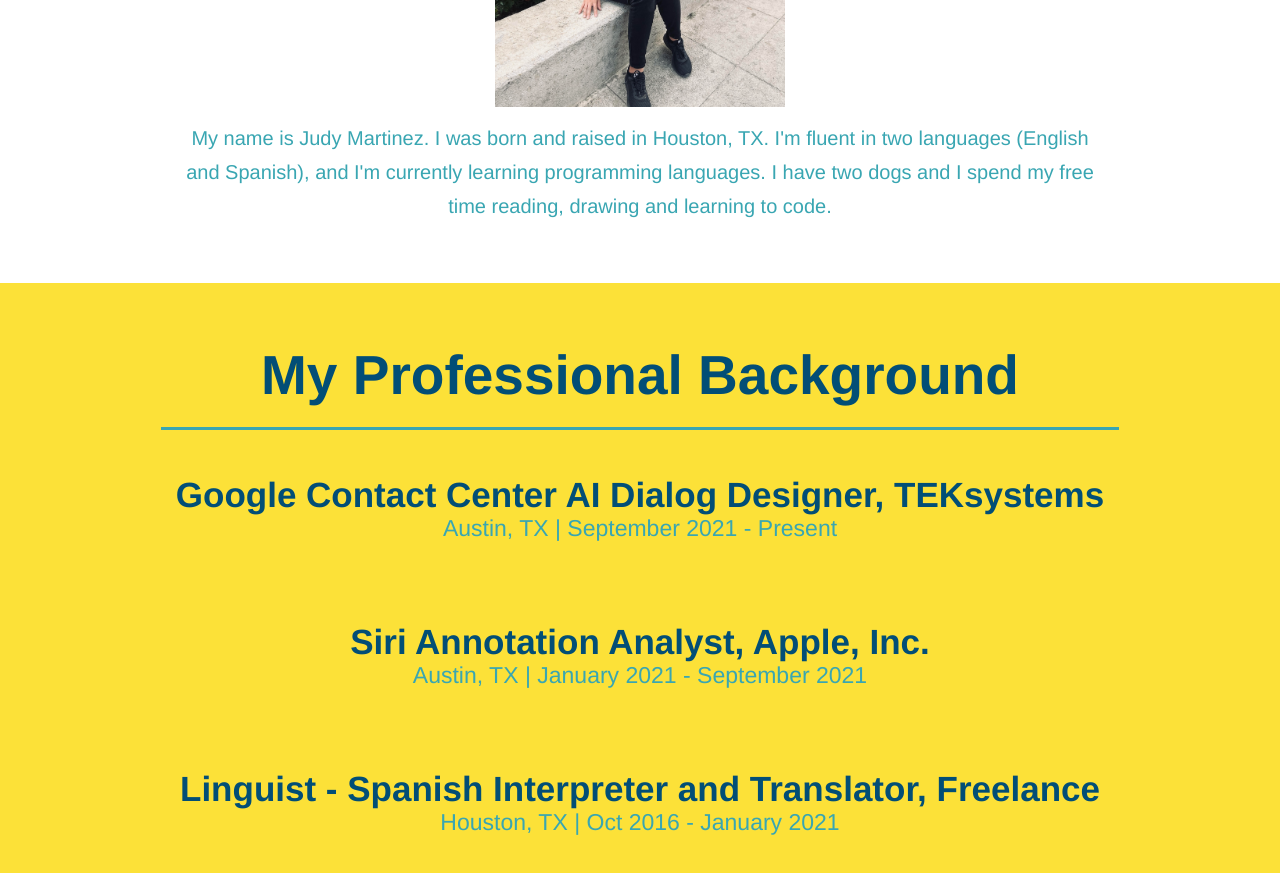
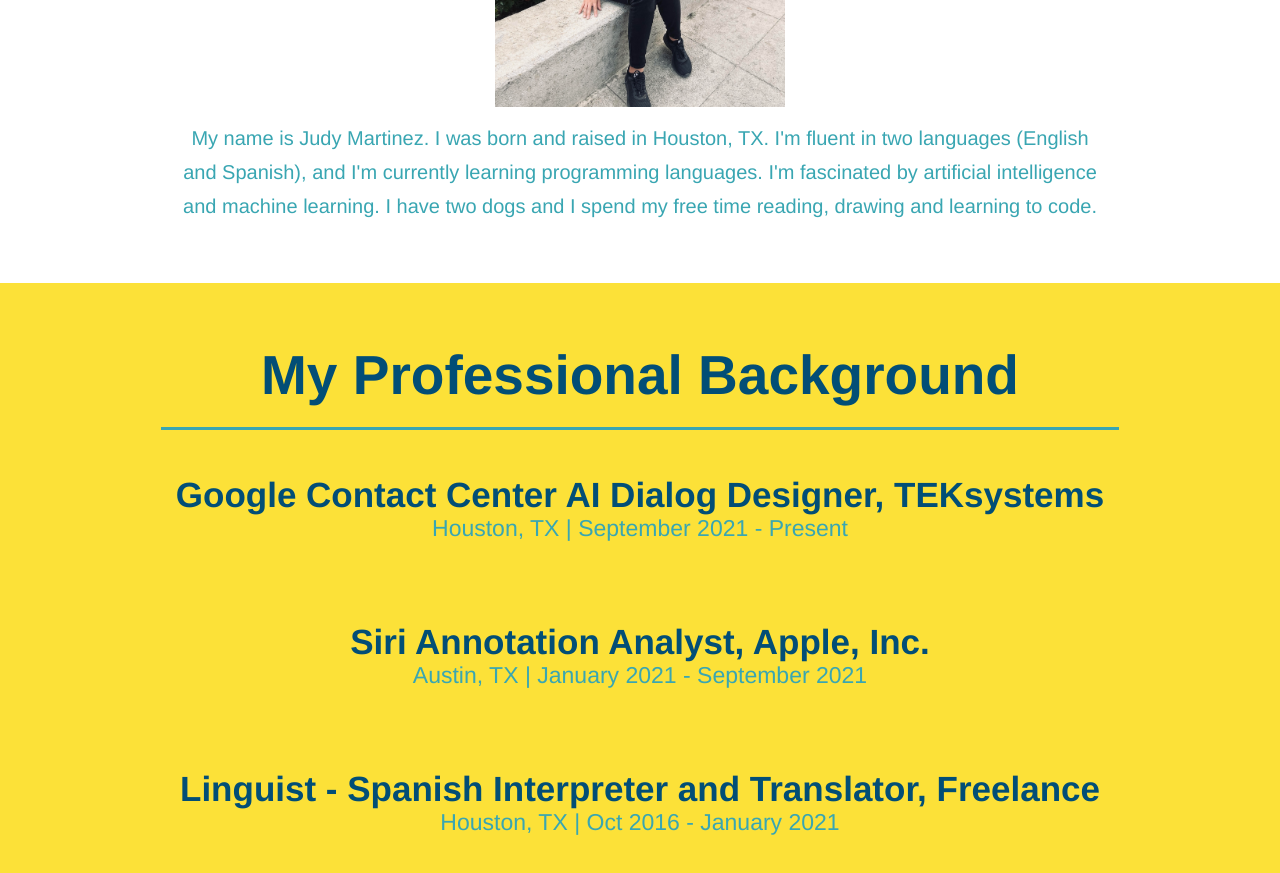
Before and after one commit to judy-martinez/react-portfolio, a React (Create React App) app: page / in a window 1280 px wide. Shown: the part 1140-2013 px from the top of the page. Built offline with nearby package versions, Linux system fonts and the light colour scheme.

Commit message:
updated about me & my work sections

```diff
--- a/src/App.js
+++ b/src/App.js
@@ -13,9 +13,7 @@ function App() {
       <div>
   <header>
     <h1>
-      <a href="/">
-        JUDY MARTINEZ
-      </a>
+      <a href="/">JUDY MARTINEZ</a>
     </h1>
     <nav>
       {/* Unordered list element*/}
@@ -51,6 +49,7 @@ function App() {
       <img src={judy} alt="Judy wearing a flower crown" />
       <p>My name is Judy Martinez. I was born and raised in Houston, TX.
         I'm fluent in two languages (English and Spanish), and I'm currently learning programming languages.
+        I'm fascinated by artificial intelligence and machine learning.
         I have two dogs and I spend my free time reading, drawing and learning to code.
       </p>
     </div>
@@ -60,7 +59,7 @@ function App() {
     <h2 className="section-title secondary-border">My Professional Background</h2>
     <div>
       <h3>Google Contact Center AI Dialog Designer, TEKsystems</h3>
-      <p>Austin, TX | September 2021 - Present</p>
+      <p>Houston, TX | September 2021 - Present</p>
     </div>
     <div>
       <h3>Siri Annotation Analyst, Apple, Inc.</h3>
```
